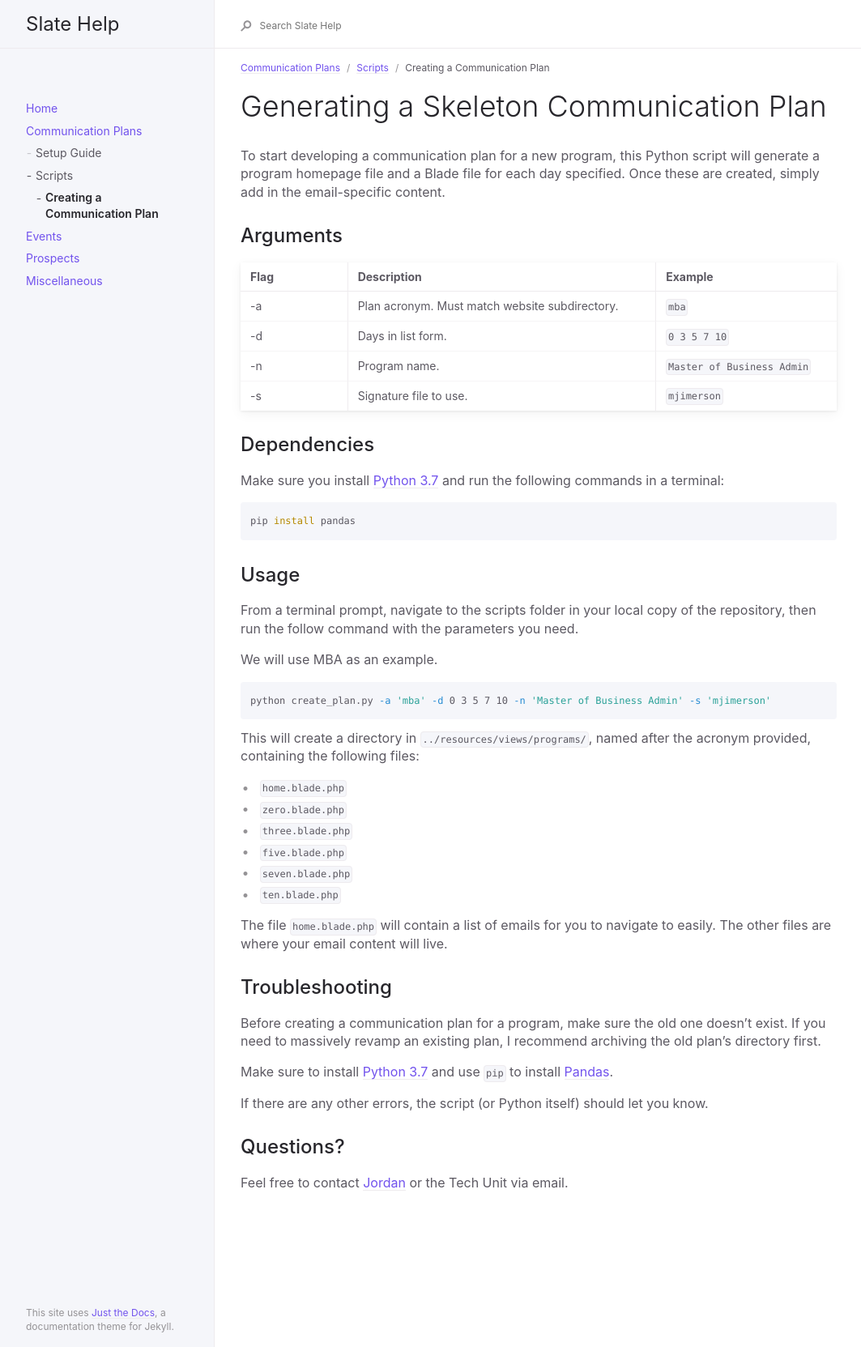
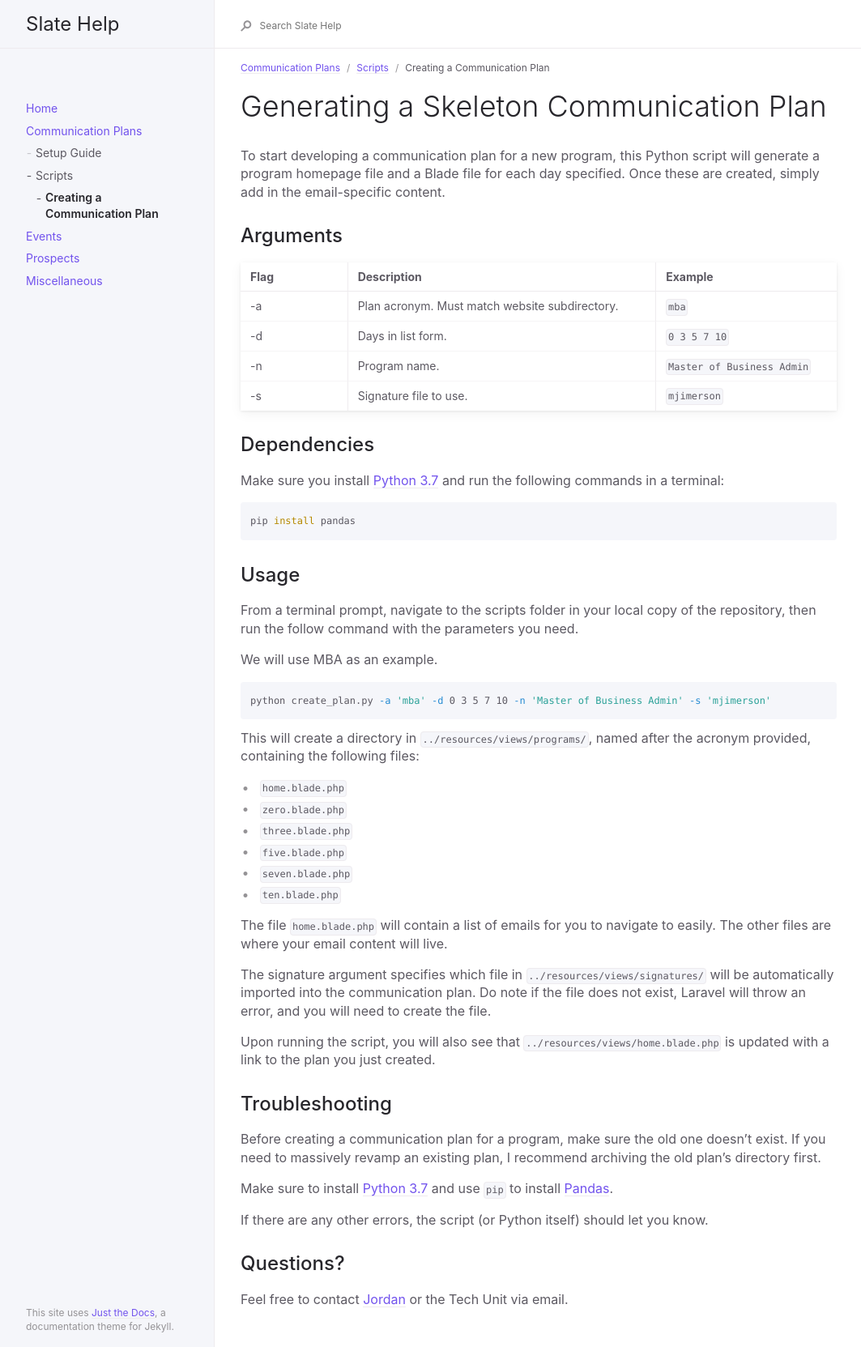
Before and after one commit to oretoise/docs, a Jekyll site: the page built from _docs/comm-plans/scripts/create-plan.md, in a window 1280 px wide. Shown: the whole page at 81% size, without its empty margins (91-1154 px from the left). Built offline with Jekyll 4.4.1, drawn with Linux system fonts in a browser that asks for light colours.

Commit message:
Finish create-plan.md

```diff
--- a/_docs/comm-plans/scripts/create-plan.md
+++ b/_docs/comm-plans/scripts/create-plan.md
@@ -47,6 +47,10 @@ This will create a directory in `../resources/views/programs/`, named after the
 
 The file `home.blade.php` will contain a list of emails for you to navigate to easily. The other files are where your email content will live.
 
+The signature argument specifies which file in `../resources/views/signatures/` will be automatically imported into the communication plan. Do note if the file does not exist, Laravel will throw an error, and you will need to create the file.
+
+Upon running the script, you will also see that `../resources/views/home.blade.php` is updated with a link to the plan you just created.
+
 ## Troubleshooting
 Before creating a communication plan for a program, make sure the old one doesn't exist. If you need to massively revamp an existing plan, I recommend archiving the old plan's directory first.
 
```
